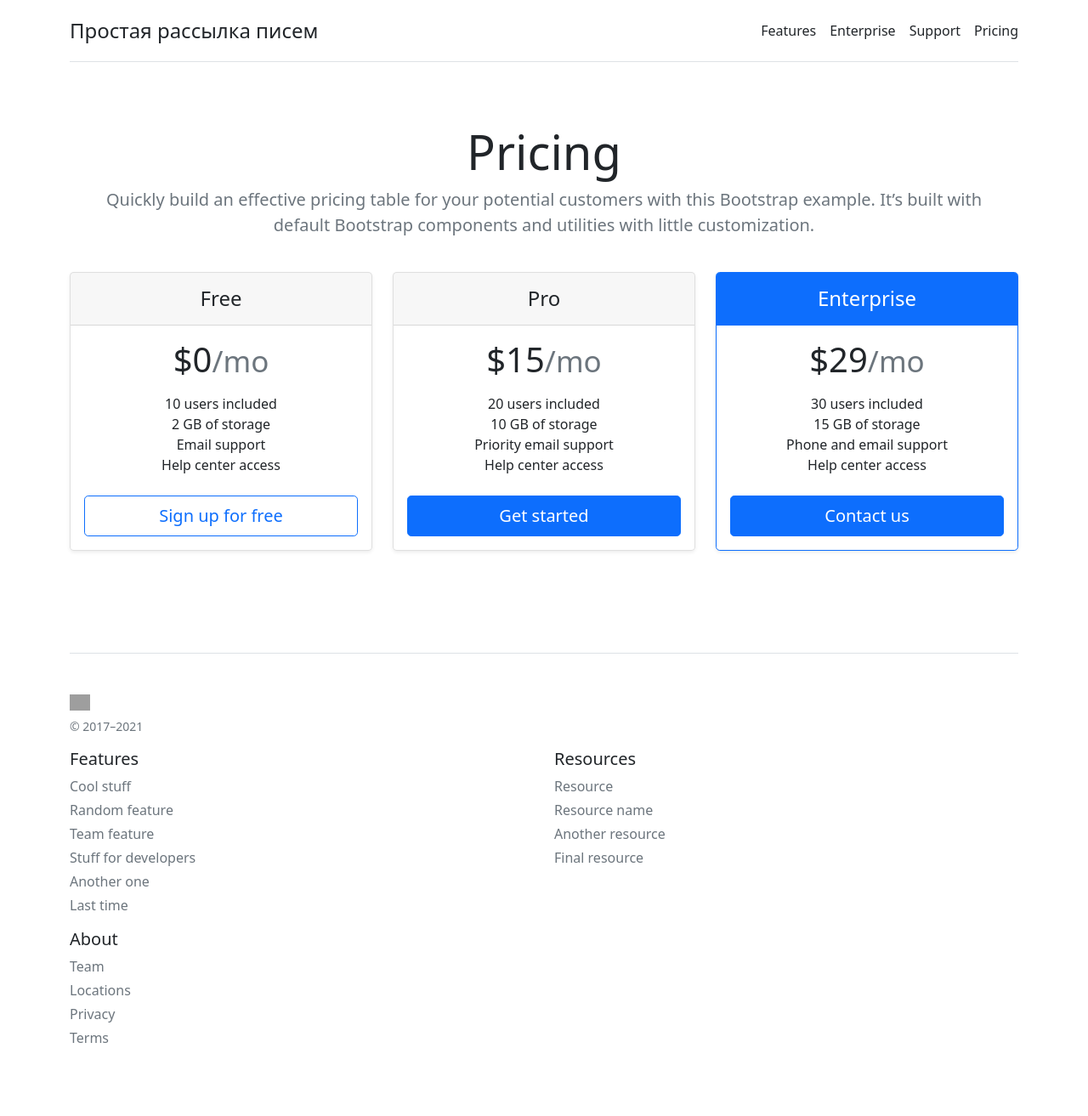
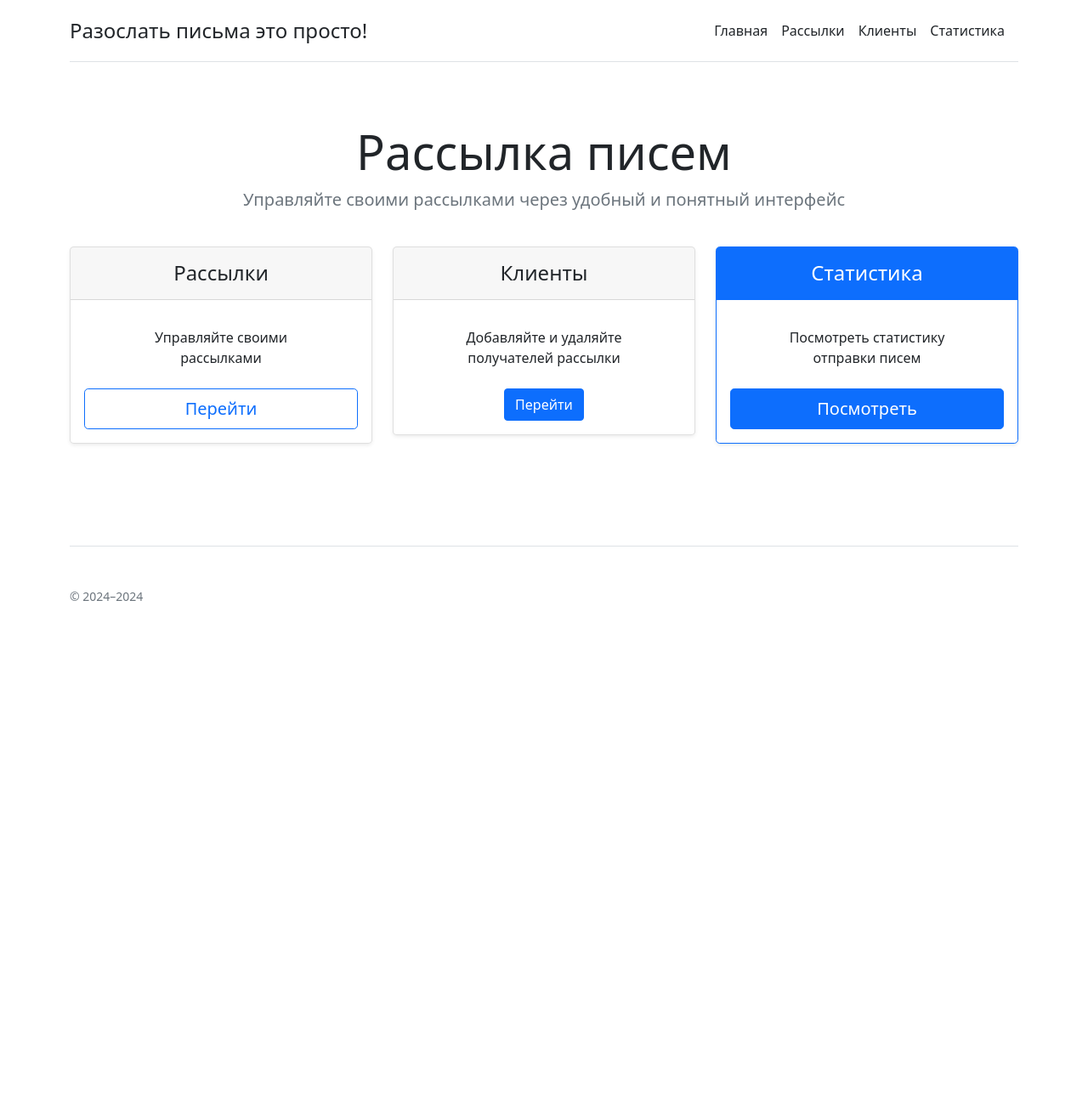
Before and after one commit to kuzinnatra/courswork_6, a Django app: page / in a window 1280 px wide. Shown: the whole page at 85% size. After the commit the page ends 707 px from the top, so only its background shows below. Run offline with Django 5.2, Linux system fonts and the light colour scheme; some libraries are stand-ins or nearby versions; grey boxes are pictures that could not be loaded.

Commit message:
add model Client

```diff
--- a/config/settings.py
+++ b/config/settings.py
@@ -96,7 +96,7 @@ AUTH_PASSWORD_VALIDATORS = [
 # Internationalization
 # https://docs.djangoproject.com/en/5.1/topics/i18n/
 
-LANGUAGE_CODE = 'en-us'
+LANGUAGE_CODE = 'ru-ru'
 
 TIME_ZONE = 'UTC'
 
--- a/mailing/apps.py
+++ b/mailing/apps.py
@@ -4,3 +4,4 @@ from django.apps import AppConfig
 class MailingConfig(AppConfig):
     default_auto_field = 'django.db.models.BigAutoField'
     name = 'mailing'
+    verbose_name = 'рассылки'
--- a/mailing/templates/mailing/base.html
+++ b/mailing/templates/mailing/base.html
@@ -22,40 +22,40 @@
     <footer class="pt-4 my-md-5 pt-md-5 border-top">
         <div class="row">
             <div class="col-12 col-md">
-                <img class="mb-2" src="/docs/5.0/assets/brand/bootstrap-logo.svg" alt="" width="24" height="19">
-                <small class="d-block mb-3 text-muted">&copy; 2017–2021</small>
+<!--                <img class="mb-2" src="/docs/5.0/assets/brand/bootstrap-logo.svg" alt="" width="24" height="19">-->
+                <small class="d-block mb-3 text-muted">&copy; 2024–{% now 'Y' %}</small>
             </div>
-            <div class="col-6 col-md">
-                <h5>Features</h5>
-                <ul class="list-unstyled text-small">
-                    <li class="mb-1"><a class="link-secondary text-decoration-none" href="#">Cool stuff</a></li>
-                    <li class="mb-1"><a class="link-secondary text-decoration-none" href="#">Random feature</a></li>
-                    <li class="mb-1"><a class="link-secondary text-decoration-none" href="#">Team feature</a></li>
-                    <li class="mb-1"><a class="link-secondary text-decoration-none" href="#">Stuff for developers</a>
-                    </li>
-                    <li class="mb-1"><a class="link-secondary text-decoration-none" href="#">Another one</a></li>
-                    <li class="mb-1"><a class="link-secondary text-decoration-none" href="#">Last time</a></li>
-                </ul>
-            </div>
-            <div class="col-6 col-md">
-                <h5>Resources</h5>
-                <ul class="list-unstyled text-small">
-                    <li class="mb-1"><a class="link-secondary text-decoration-none" href="#">Resource</a></li>
-                    <li class="mb-1"><a class="link-secondary text-decoration-none" href="#">Resource name</a></li>
-                    <li class="mb-1"><a class="link-secondary text-decoration-none" href="#">Another resource</a></li>
-                    <li class="mb-1"><a class="link-secondary text-decoration-none" href="#">Final resource</a></li>
-                </ul>
-            </div>
-            <div class="col-6 col-md">
-                <h5>About</h5>
-                <ul class="list-unstyled text-small">
-                    <li class="mb-1"><a class="link-secondary text-decoration-none" href="#">Team</a></li>
-                    <li class="mb-1"><a class="link-secondary text-decoration-none" href="#">Locations</a></li>
-                    <li class="mb-1"><a class="link-secondary text-decoration-none" href="#">Privacy</a></li>
-                    <li class="mb-1"><a class="link-secondary text-decoration-none" href="#">Terms</a></li>
-                </ul>
-            </div>
-        </div>
+<!--            <div class="col-6 col-md">-->
+<!--                <h5>Features</h5>-->
+<!--                <ul class="list-unstyled text-small">-->
+<!--                    <li class="mb-1"><a class="link-secondary text-decoration-none" href="#">Cool stuff</a></li>-->
+<!--                    <li class="mb-1"><a class="link-secondary text-decoration-none" href="#">Random feature</a></li>-->
+<!--                    <li class="mb-1"><a class="link-secondary text-decoration-none" href="#">Team feature</a></li>-->
+<!--                    <li class="mb-1"><a class="link-secondary text-decoration-none" href="#">Stuff for developers</a>-->
+<!--                    </li>-->
+<!--                    <li class="mb-1"><a class="link-secondary text-decoration-none" href="#">Another one</a></li>-->
+<!--                    <li class="mb-1"><a class="link-secondary text-decoration-none" href="#">Last time</a></li>-->
+<!--                </ul>-->
+<!--            </div>-->
+<!--            <div class="col-6 col-md">-->
+<!--                <h5>Resources</h5>-->
+<!--                <ul class="list-unstyled text-small">-->
+<!--                    <li class="mb-1"><a class="link-secondary text-decoration-none" href="#">Resource</a></li>-->
+<!--                    <li class="mb-1"><a class="link-secondary text-decoration-none" href="#">Resource name</a></li>-->
+<!--                    <li class="mb-1"><a class="link-secondary text-decoration-none" href="#">Another resource</a></li>-->
+<!--                    <li class="mb-1"><a class="link-secondary text-decoration-none" href="#">Final resource</a></li>-->
+<!--                </ul>-->
+<!--            </div>-->
+<!--            <div class="col-6 col-md">-->
+<!--                <h5>About</h5>-->
+<!--                <ul class="list-unstyled text-small">-->
+<!--                    <li class="mb-1"><a class="link-secondary text-decoration-none" href="#">Team</a></li>-->
+<!--                    <li class="mb-1"><a class="link-secondary text-decoration-none" href="#">Locations</a></li>-->
+<!--                    <li class="mb-1"><a class="link-secondary text-decoration-none" href="#">Privacy</a></li>-->
+<!--                    <li class="mb-1"><a class="link-secondary text-decoration-none" href="#">Terms</a></li>-->
+<!--                </ul>-->
+<!--            </div>-->
+<!--        </div>-->
     </footer>
 </div>
 
--- a/mailing/templates/mailing/includes/inc_menu.html
+++ b/mailing/templates/mailing/includes/inc_menu.html
@@ -3,14 +3,14 @@
         <div class="d-flex flex-column flex-md-row align-items-center pb-3 mb-4 border-bottom">
             <a href="/" class="d-flex align-items-center text-dark text-decoration-none">
                 <!--        <svg xmlns="http://www.w3.org/2000/svg" width="40" height="32" class="me-2" viewBox="0 0 118 94" role="img"><title>Bootstrap</title><path fill-rule="evenodd" clip-rule="evenodd" d="M24.509 0c-6.733 0-11.715 5.893-11.492 12.284.214 6.14-.064 14.092-2.066 20.577C8.943 39.365 5.547 43.485 0 44.014v5.972c5.547.529 8.943 4.649 10.951 11.153 2.002 6.485 2.28 14.437 2.066 20.577C12.794 88.106 17.776 94 24.51 94H93.5c6.733 0 11.714-5.893 11.491-12.284-.214-6.14.064-14.092 2.066-20.577 2.009-6.504 5.396-10.624 10.943-11.153v-5.972c-5.547-.529-8.934-4.649-10.943-11.153-2.002-6.484-2.28-14.437-2.066-20.577C105.214 5.894 100.233 0 93.5 0H24.508zM80 57.863C80 66.663 73.436 72 62.543 72H44a2 2 0 01-2-2V24a2 2 0 012-2h18.437c9.083 0 15.044 4.92 15.044 12.474 0 5.302-4.01 10.049-9.119 10.88v.277C75.317 46.394 80 51.21 80 57.863zM60.521 28.34H49.948v14.934h8.905c6.884 0 10.68-2.772 10.68-7.727 0-4.643-3.264-7.207-9.012-7.207zM49.948 49.2v16.458H60.91c7.167 0 10.964-2.876 10.964-8.281 0-5.406-3.903-8.178-11.425-8.178H49.948z" fill="currentColor"></path></svg>-->
-                <span class="fs-4">Простая рассылка писем</span>
+                <span class="fs-4">Разослать письма это просто!</span>
             </a>
 
             <nav class="d-inline-flex mt-2 mt-md-0 ms-md-auto">
-                <a class="me-3 py-2 text-dark text-decoration-none" href="#">Features</a>
-                <a class="me-3 py-2 text-dark text-decoration-none" href="#">Enterprise</a>
-                <a class="me-3 py-2 text-dark text-decoration-none" href="#">Support</a>
-                <a class="py-2 text-dark text-decoration-none" href="#">Pricing</a>
+                <a class="me-3 py-2 text-dark text-decoration-none" href="/">Главная</a>
+                <a class="me-3 py-2 text-dark text-decoration-none" href="#">Рассылки</a>
+                <a class="me-3 py-2 text-dark text-decoration-none" href="/client/list/">Клиенты</a>
+                <a class="me-3 py-2 text-dark text-decoration-none" href="#">Статистика</a>
             </nav>
         </div>
 
--- a/mailing/templates/mailing/index.html
+++ b/mailing/templates/mailing/index.html
@@ -1,3 +1,4 @@
+
 {% extends 'mailing/base.html' %}
 {% block content %}
 
@@ -13,10 +14,8 @@
 
 
     <div class="pricing-header p-3 pb-md-4 mx-auto text-center">
-        <h1 class="display-4 fw-normal">Pricing</h1>
-        <p class="fs-5 text-muted">Quickly build an effective pricing table for your potential customers with this
-            Bootstrap
-            example. It’s built with default Bootstrap components and utilities with little customization.</p>
+        <h1 class="display-4 fw-normal">Рассылка писем</h1>
+        <p class="fs-5 text-muted">Управляйте своими рассылками через  удобный и понятный интерфейс</p>
     </div>
     </body>
 
@@ -25,51 +24,46 @@
         <div class="col">
             <div class="card mb-4 rounded-3 shadow-sm">
                 <div class="card-header py-3">
-                    <h4 class="my-0 fw-normal">Free</h4>
+                    <h4 class="my-0 fw-normal">Рассылки</h4>
                 </div>
                 <div class="card-body">
-                    <h1 class="card-title pricing-card-title">$0<small class="text-muted fw-light">/mo</small></h1>
+<!--                    <h1 class="card-title pricing-card-title">$0<small class="text-muted fw-light">/mo</small></h1>-->
                     <ul class="list-unstyled mt-3 mb-4">
-                        <li>10 users included</li>
-                        <li>2 GB of storage</li>
-                        <li>Email support</li>
-                        <li>Help center access</li>
+                        <li>Управляйте своими</li>
+                        <li>рассылками</li>
                     </ul>
-                    <button type="button" class="w-100 btn btn-lg btn-outline-primary">Sign up for free</button>
+                    <button type="button" class="w-100 btn btn-lg btn-outline-primary">Перейти</button>
                 </div>
             </div>
         </div>
         <div class="col">
             <div class="card mb-4 rounded-3 shadow-sm">
                 <div class="card-header py-3">
-                    <h4 class="my-0 fw-normal">Pro</h4>
+                    <h4 class="my-0 fw-normal">Клиенты</h4>
                 </div>
                 <div class="card-body">
-                    <h1 class="card-title pricing-card-title">$15<small class="text-muted fw-light">/mo</small></h1>
+<!--                    <h1 class="card-title pricing-card-title">$15<small class="text-muted fw-light">/mo</small></h1>-->
                     <ul class="list-unstyled mt-3 mb-4">
-                        <li>20 users included</li>
-                        <li>10 GB of storage</li>
-                        <li>Priority email support</li>
-                        <li>Help center access</li>
+                        <li>Добавляйте и удаляйте</li>
+                        <li>получателей рассылки</li>
+
                     </ul>
-                    <button type="button" class="w-100 btn btn-lg btn-primary">Get started</button>
+                    <a class="btn btn-primary" href="{% url 'mailing:client_list' %}" role="button">Перейти</a>
                 </div>
             </div>
         </div>
         <div class="col">
             <div class="card mb-4 rounded-3 shadow-sm border-primary">
                 <div class="card-header py-3 text-white bg-primary border-primary">
-                    <h4 class="my-0 fw-normal">Enterprise</h4>
+                    <h4 class="my-0 fw-normal">Статистика</h4>
                 </div>
                 <div class="card-body">
-                    <h1 class="card-title pricing-card-title">$29<small class="text-muted fw-light">/mo</small></h1>
+<!--                    <h1 class="card-title pricing-card-title">$29<small class="text-muted fw-light">/mo</small></h1>-->
                     <ul class="list-unstyled mt-3 mb-4">
-                        <li>30 users included</li>
-                        <li>15 GB of storage</li>
-                        <li>Phone and email support</li>
-                        <li>Help center access</li>
+                        <li>Посмотреть статистику</li>
+                        <li>отправки писем</li>
                     </ul>
-                    <button type="button" class="w-100 btn btn-lg btn-primary">Contact us</button>
+                    <button type="button" href="{% url 'mailing:client_list' %}" class="w-100 btn btn-lg btn-primary">Посмотреть</button>
                 </div>
             </div>
         </div>
--- a/mailing/urls.py
+++ b/mailing/urls.py
@@ -1,9 +1,14 @@
 from django.urls import path
 from mailing.apps import MailingConfig
-from mailing.views import index
+from mailing.views import index, ClientCreateView, ClientListView, ClientDetailView, ClientUpdateView, ClientDeleteView
 
 app_name = MailingConfig.name
 urlpatterns = [
-    path('', index,)
+    path('', index,),
+    path('client/create/', ClientCreateView.as_view(), name='client_create'),
+    path('client/list/', ClientListView.as_view(), name='client_list'),
+    path('client/view/<int:pk>/', ClientDetailView.as_view(), name='client_view'),
+    path('client/edit/<int:pk>/', ClientUpdateView.as_view(), name='client_edit'),
+    path('client/delete/,<int:pk>/', ClientDeleteView.as_view(), name='client_delete'),
 
 ]
--- a/mailing/views.py
+++ b/mailing/views.py
@@ -1,4 +1,31 @@
 from django.shortcuts import render
+from django.urls import reverse_lazy, reverse
+from django.views.generic import CreateView, ListView, DetailView, UpdateView, DeleteView
+
+from mailing.models import Client
+
 
 def index(request):
     return render(request, 'mailing/index.html')
+
+class ClientCreateView(CreateView):
+    model = Client
+    fields = ('name', 'email_client')
+    success_url = reverse_lazy('mailing:client_list')
+
+class ClientUpdateView(UpdateView):
+    model = Client
+    fields = ('name', 'email_client')
+    success_url = reverse_lazy('mailing:client_list')
+    def get_success_url(self):
+        return reverse('mailing:client_list', args=[self.kwargs.get('pk')])
+
+class ClientListView(ListView):
+    model = Client
+
+class ClientDetailView(DetailView):
+    model = Client
+
+class ClientDeleteView(DeleteView):
+    model = Client
+    success_url = reverse_lazy('mailing:client_list')
```
Also changed, not shown: mailing/admin.py (+8 -0 lines), mailing/models.py (+23 -0 lines), mailing/templates/mailing/client_confirm_delete.html (added, +21 -0 lines), mailing/templates/mailing/client_detail.html (added, +37 -0 lines), mailing/templates/mailing/client_form.html (added, +25 -0 lines), mailing/templates/mailing/client_list.html (added, +33 -0 lines), mailing/migrations/0001_initial.py (added), mailing/migrations/0002_alter_client_email_client_alter_client_name.py (added), mailing/migrations/0003_alter_client_name.py (added), mailing/migrations/0004_alter_client_name.py (added), mailing/migrations/0005_alter_client_name.py (added), mailing/migrations/0006_alter_client_email_client.py (added), mailing/migrations/0007_letter.py (added).
